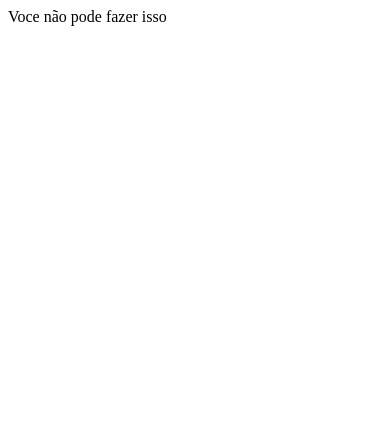
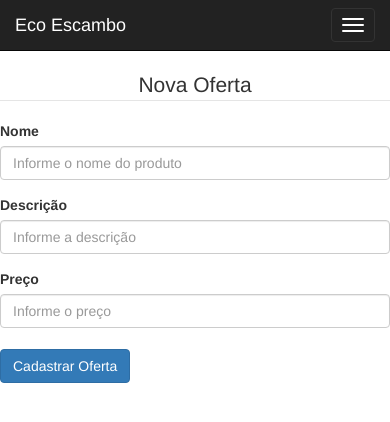
Before and after one commit to adrianomp/Trabalho-T2-LPW-PHP, a PHP site: page /cadastrar_oferta.php in a window 390 px wide; the page is wider, and only the part inside the window is pictured. Shown: the top 422 px of that part. Run offline with PHP 8.4, Linux system fonts and the light colour scheme.

Commit message:
bootstrap tela de cadastro de novas ofertas

```diff
--- a/t2-lpw-noite/projeto_principal/cadastrar_oferta.php
+++ b/t2-lpw-noite/projeto_principal/cadastrar_oferta.php
@@ -19,39 +19,85 @@ if (isset($_SESSION["usuario"])) {
         $stmt->execute();
         echo 'Oferta cadastrada com sucesso';
     }
+}
 ?>
 
-    <!DOCTYPE HTML>
-    <html lang="pt-BR">
+<html>
     <head>
-            <meta charset="UTF-8">
-            <meta name="viewport" content="width=device-width" />
-            <title>Minhas Ofertas</title>
-            <link rel="stylesheet" type="text/css" href="css/estilo.css" />
-            <link rel="stylesheet" type="text/css" href="css/reset.css" />
+
+        <meta charset="utf-8">
+        <meta http-equiv="X-UA-Compatible" content="IE=edge">
+        <meta name="viewport" content="width=device-width, initial-scale=1">
+        <meta name="description" content="">
+        <meta name="author" content="">
+
+        <title>Heroic Features - Start Bootstrap Template</title>
+
+        <!-- Bootstrap Core CSS -->
         <link href="css/bootstrap.min.css" rel="stylesheet">
+
+        <!-- Custom CSS -->
         <link href="css/heroic-features.css" rel="stylesheet">
+
+        <!-- HTML5 Shim and Respond.js IE8 support of HTML5 elements and media queries -->
+        <!-- WARNING: Respond.js doesn't work if you view the page via file:// -->
+        <!--[if lt IE 9]>
+            <script src="https://oss.maxcdn.com/libs/html5shiv/3.7.0/html5shiv.js"></script>
+            <script src="https://oss.maxcdn.com/libs/respond.js/1.4.2/respond.min.js"></script>
+        <![endif]-->
+
     </head>
     <body>
         <?php
         require_once("menu_superior.php");
         ?>
-            <p>Cadastrar nova oferta</p>
-            <form method="post" action="cadastrar_oferta.php">
-                Nome:      <input type="text" name="nome" /><br/>
-                Descricao: <input type="text" name="descricao" /><br/>
-                Preco:     <input type="text" name="preco" /><br/>
 
-                <button type="submit" name="enviar">Entrar</button>
-
-            </form>
+        <form class="form-horizontal" method="post" action="cadastrar_oferta.php">
+            <fieldset>
 
 
+                <!-- Form Name -->
+                <center><legend>Nova Oferta</legend></center>
+
+                <!-- Text input-->
+                <div class="form-group">
+                    <label class="col-md-4 control-label" for="idNome">Nome</label>
+                    <div class="col-md-5">
+                        <input id="idNome" name="nome" type="text" placeholder="Informe o nome do produto" class="form-control input-md" required="">
+
+                    </div>
+                </div>
+
+                <!-- Text input-->
+                <div class="form-group">
+                    <label class="col-md-4 control-label" for="idDepto">Descrição</label>
+                    <div class="col-md-5">
+                        <input id="idDepto" name="descricao" type="text" placeholder="Informe a descrição" class="form-control input-md" required="">
+
+                    </div>
+                </div>
+
+                <!-- Text input-->
+                <div class="form-group">
+                    <label class="col-md-4 control-label" for="idUsuario">Preço</label>
+                    <div class="col-md-5">
+                        <input id="idUsuario" name="preco" type="text" placeholder="Informe o preço" class="form-control input-md" required="">
+
+                    </div>
+                </div>
+
+
+
+
+                <!-- Button (Double) -->
+                <div class="form-group">
+                    <label class="col-md-4 control-label" for="idConfirmar"></label>
+                    <div class="col-md-8">
+                        <button id="idConfirmar" type="submit" name="enviar" class="btn btn-primary">Cadastrar Oferta</button>
+                    </div>
+                </div>
+
+            </fieldset>
+        </form>
     </body>
 </html>
-
-    <?php
-} else {
-    echo "Voce não pode fazer isso";
-}
-?>
```
Lines whose indentation alone changed are shown as unchanged.
